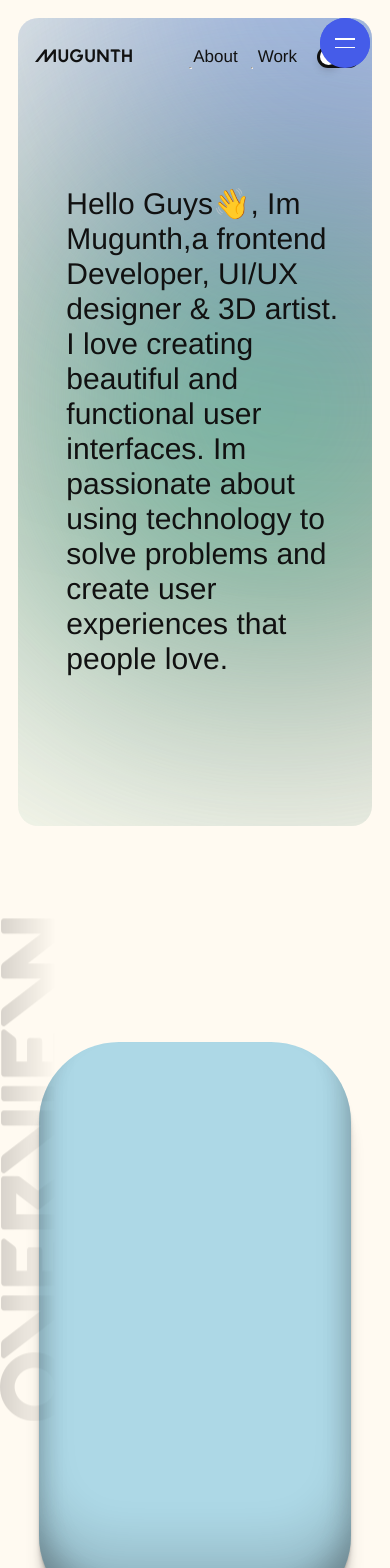
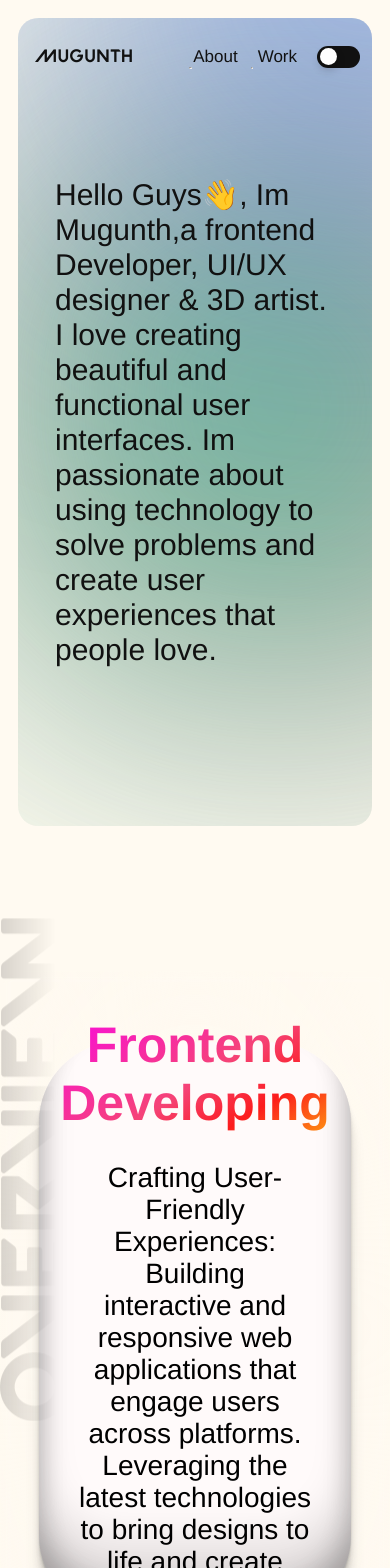
Before and after one commit to Mugunth148/Zendex-vite, a React (Vite) app: page / in a window 390 px wide. Shown: the top 1568 px of the page. Built offline with nearby package versions, Linux system fonts and the light colour scheme.

Commit message:
Added content to the cards

```diff
--- a/src/App.jsx
+++ b/src/App.jsx
@@ -1,47 +1,14 @@
 
 import {Home, About, Work,} from './container';
-import { useEffect, useState } from 'react';
 import { BrowserRouter as Router, Route, Routes } from 'react-router-dom';
-import { motion } from 'framer-motion';
-import './components/Darkmode/DarkMode.scss';
-import styles from './components/Hamburger/Ham.module.scss';
-import { Nav } from './components';
+import { Nav} from './components';
 
 function App() {
-
-    const [isActive, setIsActive] = useState(false);
-
-    const [isBurgerVisible, setIsBurgerVisible] = useState(true);
-
-    useEffect(() => {
-      const handleScroll = () => {
-        if (window.scrollY >= 0 && window.scrollY <= 10) {
-          setIsBurgerVisible(true);
-        } else {
-          setIsBurgerVisible(false);
-        }
-      };
-
-      window.addEventListener('scroll', handleScroll);
-
-      return () => {
-        window.removeEventListener('scroll', handleScroll);
-      };
-    }, []);
 
     return (
 
         <div id="root">
             <Router>
-                <motion.div initial={{ opacity: 0, visibility: 'hidden' }}
-                     animate={{
-                      opacity: isBurgerVisible ? 1 : 0,
-                      visibility: isBurgerVisible ? 'visible' : 'hidden',
-                    }}
-                    onClick={() => { setIsActive(!isActive); } } className={styles.button}>
-                    <div
-                    className={`${styles.burger} ${isActive ? styles.burgerActive : ""}`}></div>
-                </motion.div>
                 <Nav />
                 <Routes>
                     <Route exact path='*' element={<Home />} />
--- a/src/App.scss
+++ b/src/App.scss
@@ -9,6 +9,8 @@
 }
 
 html {
+  height: 100%;
+  width: 100vw;
   margin: 0;
   padding: 0;
   box-sizing: border-box;
@@ -28,8 +30,15 @@ html {
   margin: 0;
   padding: 0;
   height: 100vh;
-  width: 100vw;
+  width: 100%;
   background-color: var(--primary);
 }
 
-// *************************Ham******************************
+// *************************Mobile******************************
+
+@media screen and (max-width: 768px) {
+  html {
+    height: 100vh;
+    width: 100vw;
+  }
+}
--- a/src/components/Hamburger/Ham.jsx
+++ /dev/null
@@ -1,19 +0,0 @@
-import {useState} from 'react';
-import styles from './Ham.module.scss';
-
-
-
-function Ham() {
-
-  const [isActive, setIsActive] = useState(false);
-
-  return (
-    <>
-     <div onClick={() => {setIsActive(!isActive)}} className={styles.button}>
-        <div  className={`${styles.burger} ${isActive ? styles.burgerActive : ""}`}></div>
-      </div>
-    </>
-  )
-}
-
-export default Ham
--- a/src/components/Hamburger/Ham.module.scss
+++ /dev/null
@@ -1,60 +0,0 @@
-@import '../../sass/variables';
-
-.button{
-    position: fixed;
-    right: 0px;
-    margin: 20px;
-    margin-top: 0px;
-    z-index: 10;
-    width: 60px;
-    height: 60px;
-    border-radius: 50%;
-    background-color: #455CE9;
-    cursor: pointer;
-    display: flex;
-    align-items: center;
-    justify-content: center;
-}
-
-.burger{
-    width: 100%;
-    &::after, &::before{
-        content: "";
-        display: block;
-        height: 1.5px;
-        width: 40%;
-        margin: auto;
-        background-color: white;
-        position: relative;
-        transition: transform 0.3s;
-    }
-
-    &::after{
-        top: -5px;
-    }
-
-    &::before{
-        top: 5px;
-    }
-}
-
-.burgerActive{
-
-    &::after{
-        transform: rotate(45deg);
-        top: -1px;
-    }
-
-    &::before{
-        transform: rotate(-45deg);
-        top: 0px;
-    }
-
-}
-
-@media (max-width: 768px){
-    .button{
-        width: 50px;
-        height: 50px;
-    }
-}
--- a/src/components/Overview/Overview.jsx
+++ b/src/components/Overview/Overview.jsx
@@ -16,15 +16,24 @@ function Overview() {
                   <div className="overview-l-main">
 
                   <div className="overview-l item-1">
-                    <div className="item" id='item-1'></div>
+                    <div className="item" id='item-1'>
+                      <h2 id="card-head">Frontend Developing</h2>
+                      <p id='card-para'>Crafting User-Friendly Experiences: Building interactive and responsive web applications that engage users across platforms. Leveraging the latest technologies to bring designs to life and create seamless digital journeys.</p>
+                    </div>
                   </div>
 
                   <div className="overview-l item-2">
-                  <div className="item" id='item-2'></div>
+                  <div className="item" id='item-2'>
+                    <h2 id="card-head">UI/UX Designing</h2>
+                     <p id='card-para'>Designing Delightful User Experiences: Combining creativity and empathy to craft visually appealing interfaces and intuitive interactions. Balancing aesthetics with functionality to ensure users enjoy a seamless and engaging digital journey.</p>
+                  </div>
                   </div>
 
                   <div className="overview-l item-3">
-                  <div className="item" id='item-3'></div>
+                  <div className="item" id='item-3'>
+                    <h2 id="card-head">3D Graphics Artist</h2>
+                      <p id='card-para'>Bringing Imagination to Reality: Transforming concepts into immersive 3D worlds and captivating visuals. Creating lifelike scenes, characters, and environments that transport viewers to extraordinary realms of imagination</p>
+                  </div>
                   </div>
 
                   </div>
--- a/src/components/Overview/Overview.scss
+++ b/src/components/Overview/Overview.scss
@@ -61,7 +61,9 @@
       .overview-l{
         height: 85dvh;
         width: 100%;
-        background:transparent;
+        background:  radial-gradient(var(--primary) 1%, transparent 90%);
+        backdrop-filter: blur(6px);
+        border-radius: 25px;
         display: flex;
         justify-content: center;
         align-items: center;
@@ -69,13 +71,13 @@
         top: 15dvh;
 
         #item-1{
-          background: lightblue;
+          background: var(--card);
         }
         #item-2{
-          background: lightcoral;
+          background:var(--card);
         }
         #item-3{
-          background: lightcyan;
+          background: var(--card);
         }
       }
 
@@ -96,6 +98,27 @@
             rgba(0, 0, 0, 0.09) 0px 8px 4px,
              rgba(0, 0, 0, 0.09) 0px 16px 8px,
               rgba(0, 0, 0, 0.09) 0px 32px 16px;
+              padding: 40px;
+              text-align: center;
+
+
+              #card-head {
+                font-size: 50px;
+                padding-bottom: 30px;
+                background: linear-gradient(147deg, rgba(249,15,216,1) 3%,
+                 rgba(245,67,119,1) 48%, rgba(252,28,28,1) 69%,
+                  rgba(255,195,13,1) 100%);
+                background-clip: text;
+                -webkit-background-clip: text;
+                 color: transparent;
+                  background-size: cover;
+
+              }
+
+              #card-para{
+                font-size: 28px;
+                color: black;
+              }
       }
 
       .item-1{
--- /dev/null
+++ b/src/components/Preloader/Preloader.jsx
@@ -0,0 +1,61 @@
+import './Preloader.scss'
+
+
+function Preloader() {
+
+    function startLoader() {
+        let counterElement = document.querySelector(".counter");
+        let currentValue = 0;
+
+        function updateCounter() {
+         if(currentValue == 100) {
+          return;
+         }
+
+         currentValue += Math.floor(Math.random() * 20) + 1;
+
+         if(currentValue > 100) {
+          currentValue = 100;
+         }
+
+         counterElement.textContent = currentValue;
+
+         let delay = Math.floor(Math.random() * 200) + 50;
+         setTimeout(updateCounter, delay);
+        }
+
+        updateCounter();
+      }
+
+ function stopLoader(currentValue) {
+        let overlay = document.querySelector(".overlay");
+
+        if(currentValue == 100) {
+          overlay.classList.toggle("active");
+         return;
+        }else {
+          return
+        }
+
+ }
+
+        startLoader();
+        stopLoader();
+
+
+
+  return (
+    <>
+    <h1 className="counter">0</h1>
+    <div className="overlay">
+      <div className="bar"></div>
+      <div className="bar"></div>
+      <div className="bar"></div>
+      <div className="bar"></div>
+      <div className="bar"></div>
+    </div>
+    </>
+  )
+}
+
+export default Preloader
--- /dev/null
+++ b/src/components/Preloader/Preloader.scss
@@ -0,0 +1,21 @@
+@import "../../sass/variables";
+
+.overlay {
+    height:100%;
+    width: 100%;
+    background-color: #000;
+    z-index: 15;
+    display: flex;
+}
+
+.bar {
+    height: 100%;
+    width: 20%;
+    background-color:black;
+}
+
+.counter {
+    position: absolute;
+    z-index: 16;
+    color: #fff;
+}
--- a/src/components/index.js
+++ b/src/components/index.js
@@ -1,4 +1,4 @@
 export {default as Darkmode} from './Darkmode/DarkMode';
 export {default as Overview} from './Overview/Overview';
-export {default as Ham} from './Hamburger/Ham';
+export {default as Preloader} from './Preloader/Preloader';
 export {default as Nav} from './Nav/Nav';
--- a/src/container/Home/Home.jsx
+++ b/src/container/Home/Home.jsx
@@ -1,17 +1,16 @@
 import  "./Home.scss"
-import {Ham, Overview} from "../../components"
+import { Overview} from "../../components"
 import { Outlet } from "react-router-dom"
 
 const Home = () => {
   return (
     <>
-    <Ham />
+    <div className="ball-container" id="home">
     <h1 className="hero-content">
       Hello Guys👋, Im Mugunth,a frontend Developer, UI/UX designer & 3D artist. I love creating
        beautiful and functional user interfaces. Im passionate about using technology to
        solve problems and create user experiences that people love.
     </h1>
-    <div className="ball-container" id="home">
       <div  className="pink-ball"></div>
       <div className="blue-ball" ></div>
       <div className="yellow-ball"></div>
--- a/src/container/Home/Home.scss
+++ b/src/container/Home/Home.scss
@@ -1,10 +1,7 @@
 @import '../../sass/variables';
 
 .hero-content {
-    position: absolute;
     z-index: 1;
-    top: 30%;
-    left: 20%;
     color: var(--secondary);
     font-family:  PP,helvetica,arial,sans-serif;
     font-size: 40px;
--- a/src/sass/_variables.scss
+++ b/src/sass/_variables.scss
@@ -2,12 +2,14 @@
   --primary: #fffaf1;
   --secondary: #111;
   --gc: black;
+  --card:rgb(255, 250, 250);
 }
 
 [data-theme="dark"] {
   --primary: #111;
   --secondary: #fff6e5;
   --gc: white;
+  --card: #fffaf1;
 }
 
  @font-face {
```
